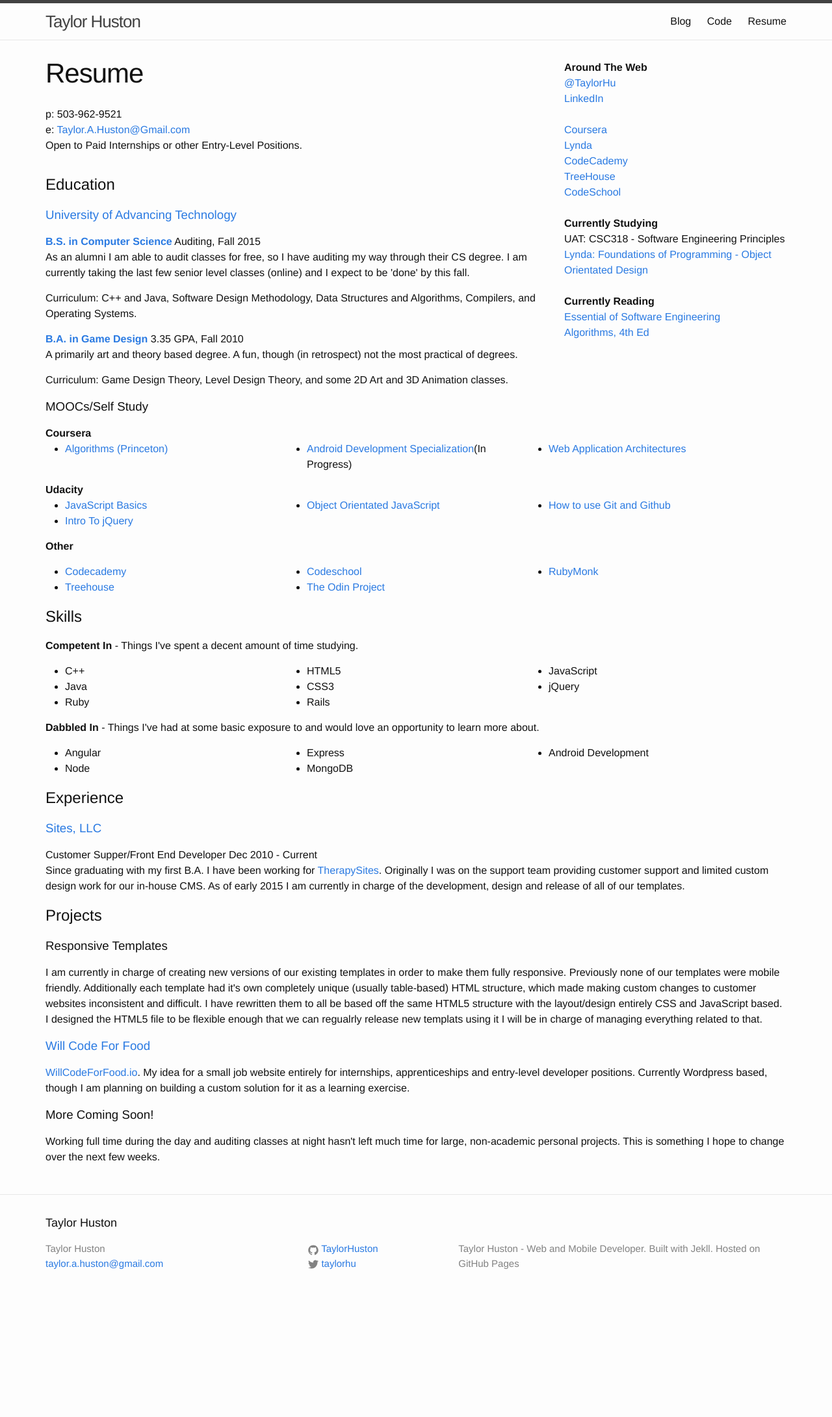
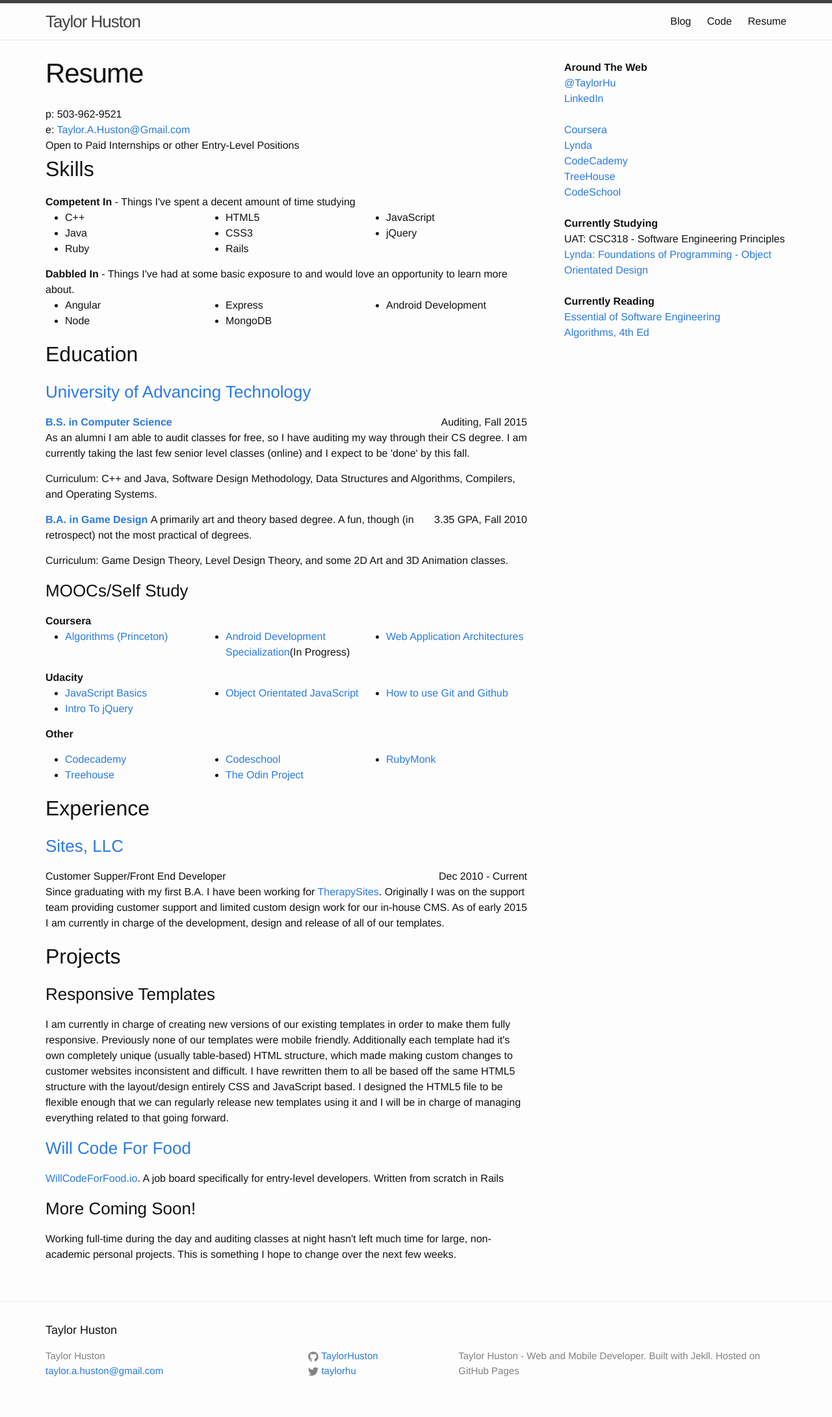
Before and after one commit to TaylorHuston/taylorhuston.github.io, a Jekyll site: the page built from resume.html, in a window 1280 px wide. Shown: the whole page at 65% size. Built offline with Jekyll 4.4.1, drawn with Linux system fonts in a browser that asks for light colours; before the commit the page ends 2016 px from its top, so only the background shows below that.

Commit message:
Update Resume

```diff
--- a/css/main.scss
+++ b/css/main.scss
@@ -86,3 +86,7 @@
   }
 
 }
+
+.date {
+  float: right;
+}
--- a/resume.html
+++ b/resume.html
@@ -3,75 +3,18 @@
 title: Resume
 permalink: /resume/
 ---
+
 <div id="tagline">
-  p: 503-962-9521<br />
-  e: <a href="mailto:Taylor.A.Huston@Gmail.com">Taylor.A.Huston@Gmail.com</a><br />
-  Open to Paid Internships or other Entry-Level Positions.</div>
+  p: 503-962-9521
+  <br /> e: <a href="mailto:Taylor.A.Huston@Gmail.com">Taylor.A.Huston@Gmail.com</a>
+  <br /> Open to Paid Internships or other Entry-Level Positions
 </div>
 
-<div id="Education">
+<div id="Skills">
 
-  <h2>Education</h2>
+ <h2>Skills</h2>
 
-  <h3><a href="http://www.uat.edu" target="_blank">University of Advancing Technology</a></h3>
-
-  <p><a href="http://www.uat.edu/online-advancing-computer-science-degree" target="_blank"><strong>B.S. in Computer Science</strong></a> <span class="date">Auditing, Fall 2015</span><br />
-As an alumni I am able to audit classes for free, so I have auditing my way through their CS degree. I am currently taking the last few senior level classes (online) and I expect to be 'done' by this fall.</p>
-<p>Curriculum: C++ and Java, Software Design Methodology, Data Structures and Algorithms, Compilers, and Operating Systems.</p>
-<p><a href="http://www.uat.edu/online-game-design-degree" target="_blank"><strong>B.A. in Game Design</strong></a> <span class="date">3.35 GPA, Fall 2010<br />
-</span>A primarily art and theory based degree. A fun, though (in retrospect) not the most practical of degrees.</p>
-
-  <p>Curriculum: Game Design Theory, Level Design Theory, and some 2D Art and 3D Animation classes.</p>
-
-  <h3>MOOCs/Self Study</h3>
-
-  <strong>Coursera</strong><br />
-
-  <div class="mooc">
-    <ul>
-      <li><a href="https://www.coursera.org/course/algs4partI" target="_blank">Algorithms (Princeton)</a></li>
-    </ul>
-
-    <ul>
-      <li><a href="https://www.coursera.org/specialization/mobilecloudcomputing2/36?" target="_blank">Android Development Specialization</a>(In Progress)</li>
-    </ul>
-
-    <ul>
-      <li><a href="https://www.coursera.org/account/accomplishments/records/epU6AEUAmBcJNxdX" Target="_blank">Web Application Architectures</a></li>
-    </ul>
-  </div>
-
-  <strong>Udacity</strong><br />
-
-  <div class="mooc">
-    <ul>
-      <li><a href="https://www.udacity.com/course/ud804" target="_blank">JavaScript Basics</a></li>
-      <li><a href="https://www.udacity.com/wiki/ud245" target="_blank">Intro To jQuery</a></li>
-    </ul>
-
-    <ul>
-      <li><a href="https://www.udacity.com/course/ud015" target="_blank">Object Orientated JavaScript</a></li>
-    </ul>
-<ul>
-<li><a href="https://www.udacity.com/course/ud775" target="_blank">How to use Git and Github</a></li>
-</ul>
-</div>
-<p><strong>Other</strong></p>
-<div class="mooc">
-<ul>
-<li><a href="http://www.codecademy.com/pyCoder84523" target="_blank">Codecademy</a></li>
-<li><a href="http://teamtreehouse.com/taylorhuston" target="_blank">Treehouse</a></li>
-</ul>
-<ul>
-<li><a href="https://www.codeschool.com/users/1207974" target="_blank">Codeschool</a></li>
-<li><a href="http://www.theodinproject.com/users/6736" target="_blank">The Odin Project</a></li>
-</ul>
-<ul>
-<li><a href="https://rubymonk.com/u/taylor-huston--2" target="_blank">RubyMonk</a></li>
-</ul>
-</div>
-<h2>Skills</h2>
-<p><strong>Competent In</strong> - Things I've spent a decent amount of time studying.</p>
+  <strong>Competent In</strong> - Things I've spent a decent amount of time studying<br />
   <div class="skills">
     <ul>
       <li>C++</li>
@@ -88,7 +31,8 @@
       <li>jQuery</li>
     </ul>
   </div>
-<p><strong>Dabbled In</strong> - Things I've had at some basic exposure to and would love an opportunity to learn more about.</p>
+
+  <strong>Dabbled In</strong> - Things I've had at some basic exposure to and would love an opportunity to learn more about.<br />
   <div class="skills">
     <ul>
       <li>Angular</li>
@@ -102,18 +46,105 @@
       <li>Android Development</li>
     </ul>
   </div>
-<div class="experience">
+</div>
+
+<div id="Education">
+
+  <h2>Education</h2>
+
+  <h3><a href="http://www.uat.edu" target="_blank">University of Advancing Technology</a></h3>
+
+  <p><a href="http://www.uat.edu/online-advancing-computer-science-degree" target="_blank"><strong>B.S. in Computer Science</strong></a> <span class="date">Auditing, Fall 2015</span>
+    <br /> As an alumni I am able to audit classes for free, so I have auditing my way through their CS degree. I am currently taking the last few senior level classes (online) and I expect to be 'done' by this fall.</p>
+  <p>Curriculum: C++ and Java, Software Design Methodology, Data Structures and Algorithms, Compilers, and Operating Systems.</p>
+  <p><a href="http://www.uat.edu/online-game-design-degree" target="_blank"><strong>B.A. in Game Design</strong></a> <span class="date">3.35 GPA, Fall 2010<br />
+</span>A primarily art and theory based degree. A fun, though (in retrospect) not the most practical of degrees.</p>
+
+  <p>Curriculum: Game Design Theory, Level Design Theory, and some 2D Art and 3D Animation classes.</p>
+
+  <h3>MOOCs/Self Study</h3>
+
+  <strong>Coursera</strong>
+  <br />
+
+  <div class="mooc">
+    <ul>
+      <li><a href="https://www.coursera.org/course/algs4partI" target="_blank">Algorithms (Princeton)</a>
+      </li>
+    </ul>
+
+    <ul>
+      <li><a href="https://www.coursera.org/specialization/mobilecloudcomputing2/36?" target="_blank">Android Development Specialization</a>(In Progress)</li>
+    </ul>
+
+    <ul>
+      <li><a href="https://www.coursera.org/account/accomplishments/records/epU6AEUAmBcJNxdX" Target="_blank">Web Application Architectures</a>
+      </li>
+    </ul>
+  </div>
+
+  <strong>Udacity</strong>
+  <br />
+
+  <div class="mooc">
+    <ul>
+      <li><a href="https://www.udacity.com/course/ud804" target="_blank">JavaScript Basics</a>
+      </li>
+      <li><a href="https://www.udacity.com/wiki/ud245" target="_blank">Intro To jQuery</a>
+      </li>
+    </ul>
+
+    <ul>
+      <li><a href="https://www.udacity.com/course/ud015" target="_blank">Object Orientated JavaScript</a>
+      </li>
+    </ul>
+    <ul>
+      <li><a href="https://www.udacity.com/course/ud775" target="_blank">How to use Git and Github</a>
+      </li>
+    </ul>
+  </div>
+  <p><strong>Other</strong>
+  </p>
+  <div class="mooc">
+    <ul>
+      <li><a href="http://www.codecademy.com/pyCoder84523" target="_blank">Codecademy</a>
+      </li>
+      <li><a href="http://teamtreehouse.com/taylorhuston" target="_blank">Treehouse</a>
+      </li>
+    </ul>
+    <ul>
+      <li><a href="https://www.codeschool.com/users/1207974" target="_blank">Codeschool</a>
+      </li>
+      <li><a href="http://www.theodinproject.com/users/6736" target="_blank">The Odin Project</a>
+      </li>
+    </ul>
+    <ul>
+      <li><a href="https://rubymonk.com/u/taylor-huston--2" target="_blank">RubyMonk</a>
+      </li>
+    </ul>
+  </div>
+</div>
+
+  <div id="Experience">
+
     <h2>Experience</h2>
+
     <h3><a href="http://www.therapysites.com/" target="_blank">Sites, LLC</a></h3>
-<p>Customer Supper/Front End Developer <span class="date">Dec 2010 - Current</span><br />
-Since graduating with my first B.A. I have been working for <a href="http://www.therapysites.com/" target="_blank">TherapySites</a>. Originally I was on the support team providing customer support and limited custom design work for our in-house CMS. As of early 2015 I am currently in charge of the development, design and release of all of our templates.</p>
+    <p>Customer Supper/Front End Developer <span class="date">Dec 2010 - Current</span>
+      <br /> Since graduating with my first B.A. I have been working for <a href="http://www.therapysites.com/" target="_blank">TherapySites</a>. Originally I was on the support team providing customer support and limited custom design work for our in-house CMS. As of early 2015 I am currently in charge of the development, design and release of all of our templates.</p>
   </div>
-<div class="projects">
+
+  <div id="Projects">
     <h2>Projects</h2>
+
     <h3>Responsive Templates</h3>
-<p>I am currently in charge of creating new versions of our existing templates in order to make them fully responsive. Previously none of our templates were mobile friendly. Additionally each template had it's own completely unique (usually table-based) HTML structure, which made making custom changes to customer websites inconsistent and difficult. I have rewritten them to all be based off the same HTML5 structure with the layout/design entirely CSS and JavaScript based. I designed the HTML5 file to be flexible enough that we can regualrly release new templats using it I will be in charge of managing everything related to that.</p>
+
+    <p>I am currently in charge of creating new versions of our existing templates in order to make them fully responsive. Previously none of our templates were mobile friendly. Additionally each template had it's own completely unique (usually table-based) HTML structure, which made making custom changes to customer websites inconsistent and difficult. I have rewritten them to all be based off the same HTML5 structure with the layout/design entirely CSS and JavaScript based. I designed the HTML5 file to be flexible enough that we can regularly release new templates using it and I will be in charge of managing everything related to that going forward.</p>
+
     <h3><a href="http://willcodeforfood.io/" target="_blank">Will Code For Food</a></h3>
-<p><a href="http://willcodeforfood.io/" target="_blank">WillCodeForFood.io</a>. My idea for a small job website entirely for internships, apprenticeships and entry-level developer positions. Currently Wordpress based, though I am planning on building a custom solution for it as a learning exercise.</p>
+
+    <p><a href="http://willcodeforfood.io/" target="_blank">WillCodeForFood.io</a>. A job board specifically for entry-level developers. Written from scratch in Rails</p>
+
     <h3>More Coming Soon!</h3>
-<p>Working full time during the day and auditing classes at night hasn't left much time for large, non-academic personal projects. This is something I hope to change over the next few weeks.</p>
+    <p>Working full-time during the day and auditing classes at night hasn't left much time for large, non-academic personal projects. This is something I hope to change over the next few weeks.</p>
   </div>
```
Lines whose indentation alone changed are shown as unchanged.
